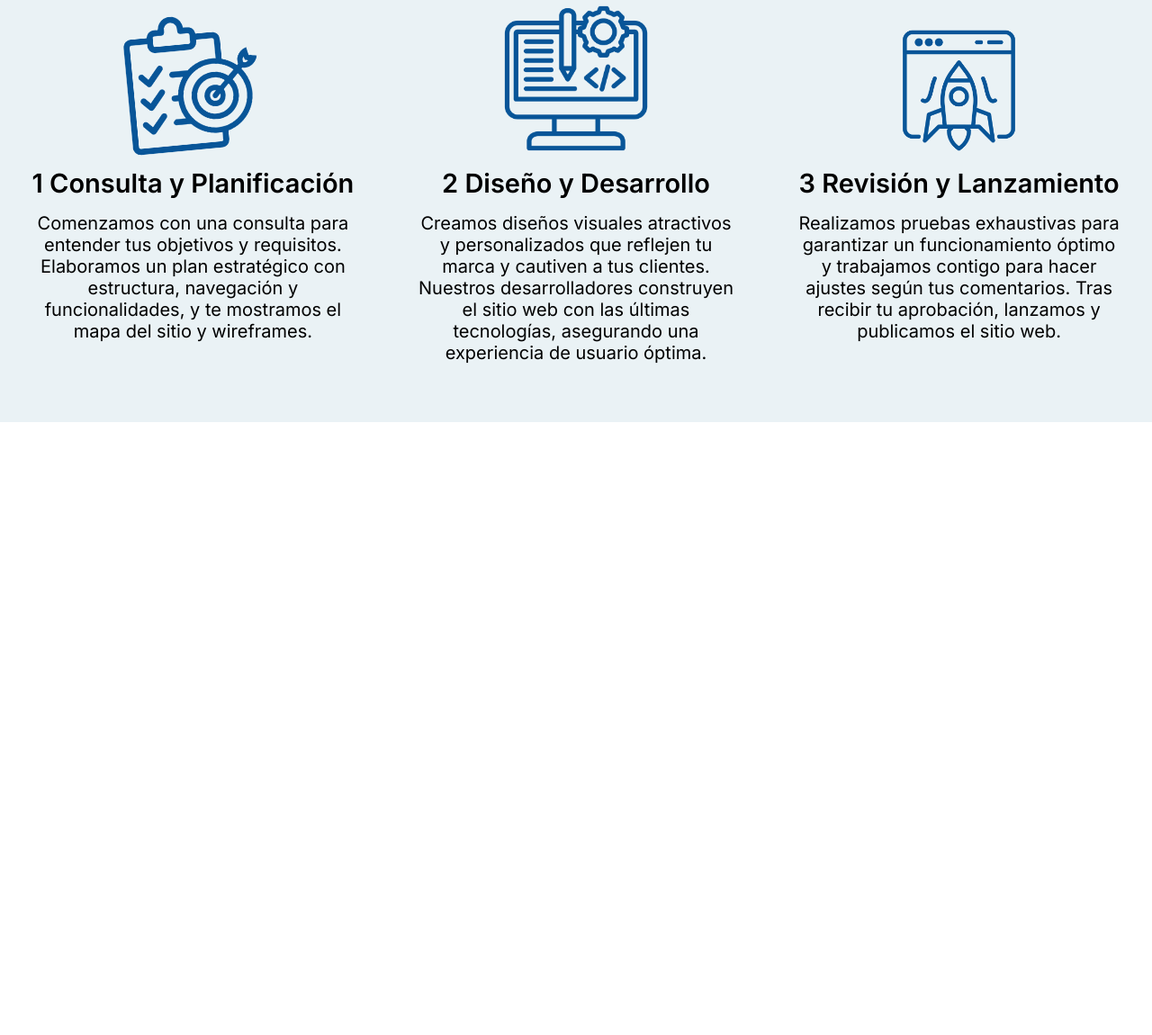
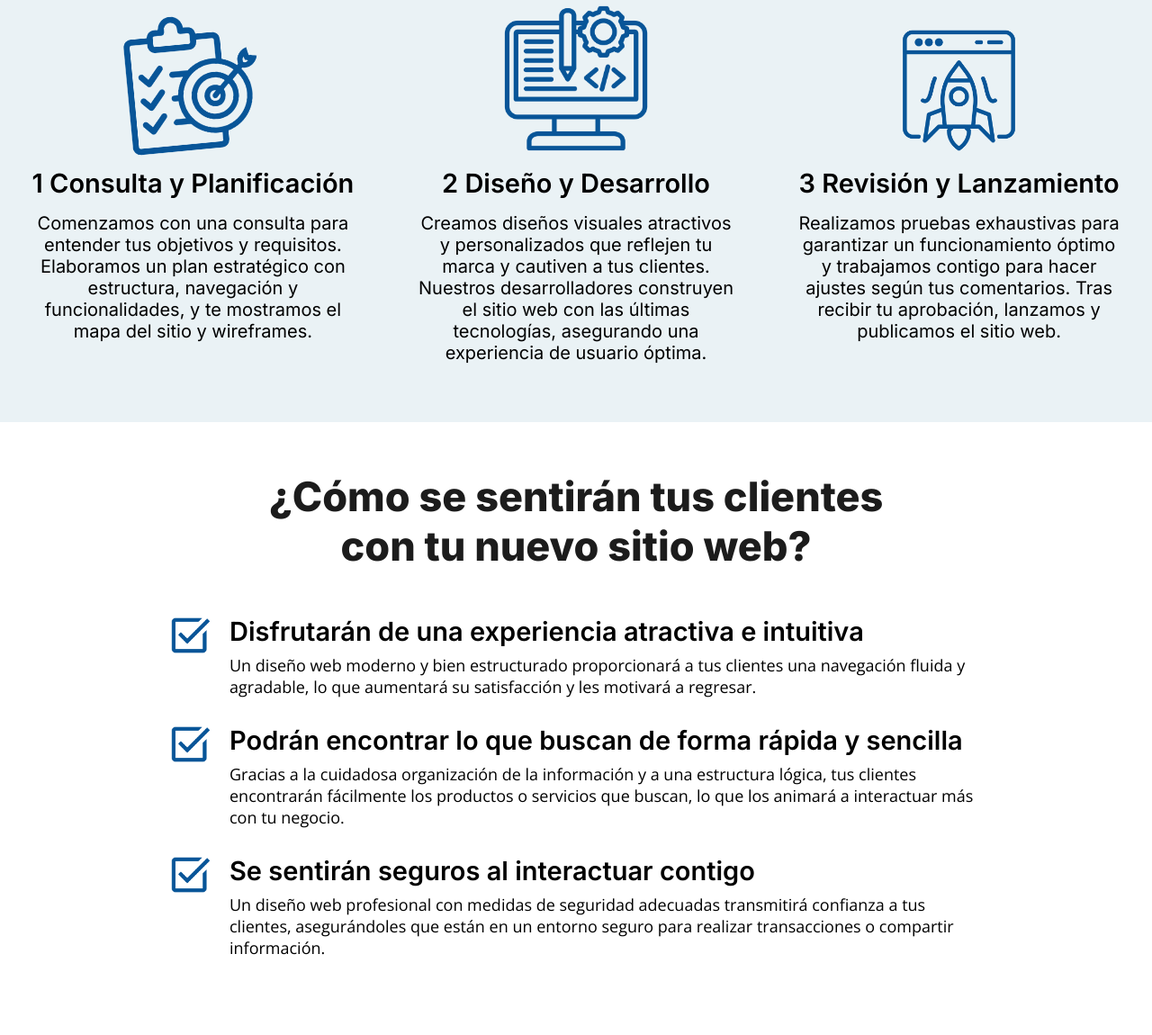
Before and after one commit to zeta976/Zeta, a plain HTML site: page webdesign.html in a window 1280 px wide. Shown: the part 1266-2416 px from the top of the page at 90% size. Before the commit the page ends 1735 px from the top, so only its background shows below. Drawn offline with nearby package versions, Linux system fonts and the light colour scheme.

Commit message:
Added services section

```diff
--- a/styles.css
+++ b/styles.css
@@ -609,6 +609,49 @@ transform: scale(1.10);
     margin-bottom: 15px;
 }
 
+.clientes {
+    padding-top: 55px;
+    padding-bottom: 55px;
+}
+
+.clientes h2 {
+    font-size: 45px;
+    color: #1c1c1c;
+    text-align: center;
+    max-width: 700px;
+    margin-left: auto;
+    margin-right: auto;
+    margin-bottom: 50px;
+}
+
+.clientes h3{
+    font-size: 29px;
+    margin-bottom: 8px;
+}
+
+.clientes p{
+    font-family: "Open Sans", sans-serif;
+    font-optical-sizing: auto;
+    font-weight: 400;
+    font-style: normal;
+    font-variation-settings:
+    "wdth" 100;
+    font-size: 18px;
+}
+.clientes ul{
+    list-style: none;
+    max-width: 900px;
+    margin-left: auto;
+    margin-right: auto;
+}
+.clientes li {
+    background-image: url(check.png);
+    background-repeat: no-repeat;
+    background-size: 44px 44px;
+    padding-left: 65px;
+    margin-bottom: 30px;
+}
+
 @media(max-width: 1080px) {
     .hero{
         padding-top: 25px;
--- a/webdesign.html
+++ b/webdesign.html
@@ -85,6 +85,29 @@
             </div>
         </div>
     </div>
+    <div class="clientes">
+        <h2 class="inter-extra-bold">¿Cómo se sentirán tus clientes con tu nuevo sitio web?</h2>
+        <ul>
+            <li>
+                <div>
+                    <h3 class="inter-semi-bold">Disfrutarán de una experiencia atractiva e intuitiva</h3>
+                    <p>Un diseño web moderno y bien estructurado proporcionará a tus clientes una navegación fluida y agradable, lo que aumentará su satisfacción y les motivará a regresar.</p>
+                </div>
+            </li>
+            <li>
+                <div>
+                    <h3 class="inter-semi-bold">Podrán encontrar lo que buscan de forma rápida y sencilla</h3>
+                    <p>Gracias a la cuidadosa organización de la información y a una estructura lógica, tus clientes encontrarán fácilmente los productos o servicios que buscan, lo que los animará a interactuar más con tu negocio.</p>
+                </div>
+            </li>
+            <li>
+                <div>
+                    <h3 class="inter-semi-bold">Se sentirán seguros al interactuar contigo</h3>
+                    <p>Un diseño web profesional con medidas de seguridad adecuadas transmitirá confianza a tus clientes, asegurándoles que están en un entorno seguro para realizar transacciones o compartir información.</p>
+                </div>
+            </li>
+        </ul>
+    </div>
     <script src="sidebar.js"></script>
 </body>
 </html>
```
Also changed, not shown: index.html (+1 -1 lines), check.png (added).
